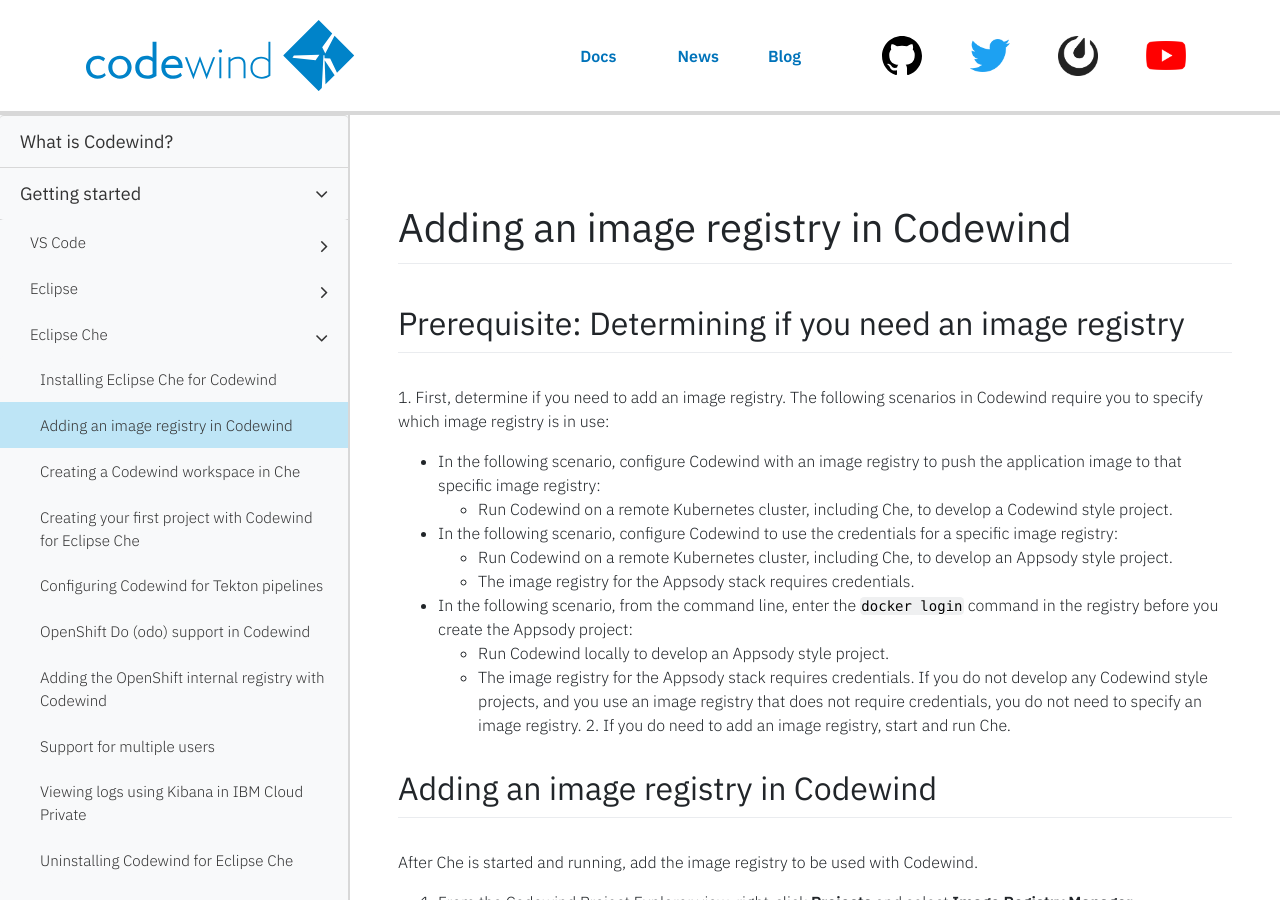
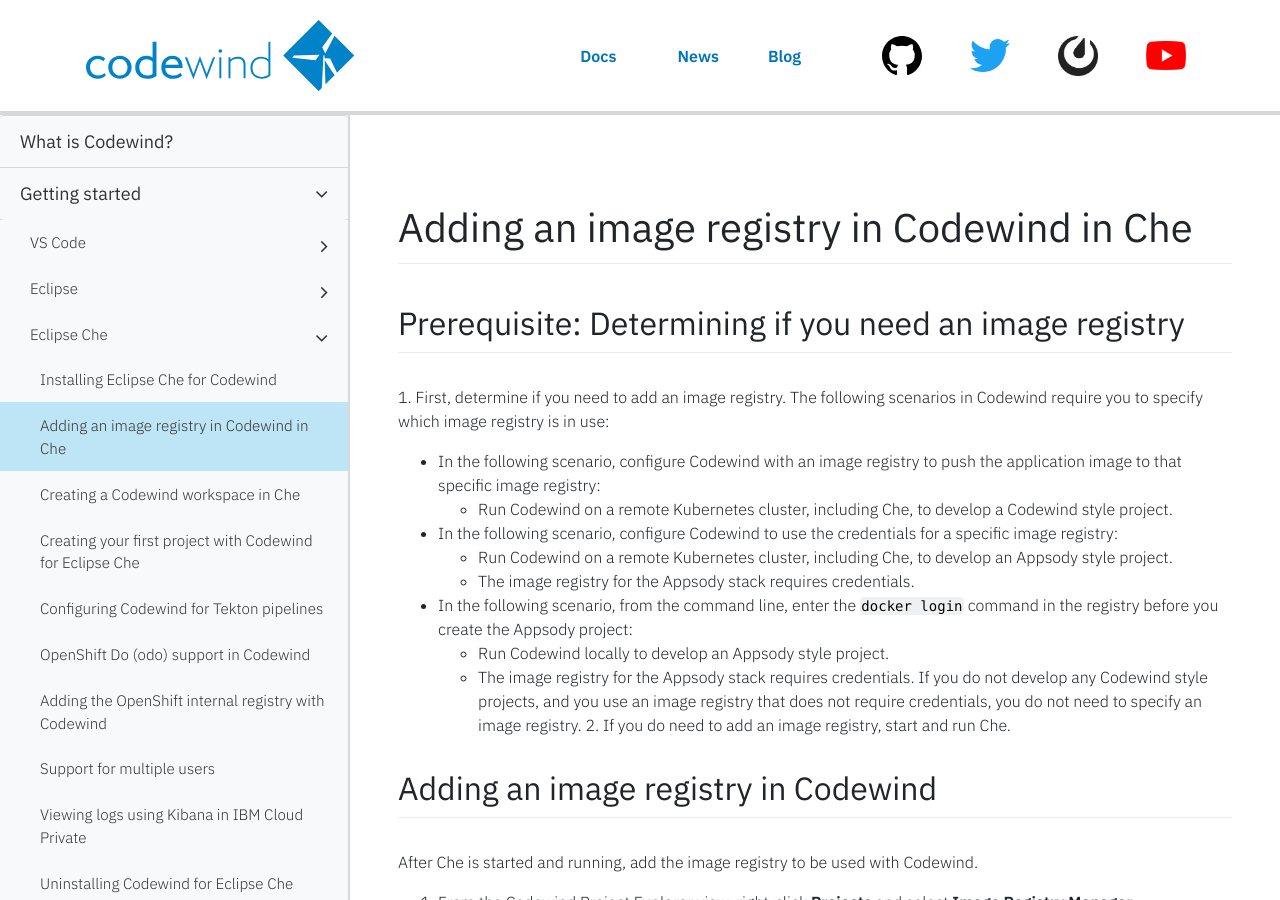
Before and after one commit to eclipse-archived/codewind-docs, a Jekyll site: the page built from docs/_documentations/che-setupregistries.md, in a window 1280 px wide and 900 px high. Built offline with Jekyll 4.4.1, drawn with Linux system fonts in a browser that asks for light colours; nearby versions of some CDN libraries; comment, search, counter and statistics services are not loaded.

Commit message:
Clarifying Che title name
Signed-off-by: Sarah Ishida <sishida@us.ibm.com>

```diff
--- a/docs/_data/docstoc.yml
+++ b/docs/_data/docstoc.yml
@@ -24,7 +24,7 @@
       children:
       - title: 'Installing Eclipse Che for Codewind'
         url: che-installinfo.html
-      - title: 'Adding an image registry in Codewind'
+      - title: 'Adding an image registry in Codewind in Che'
         url: che-setupregistries.html
       - title: 'Creating a Codewind workspace in Che'
         url: che-createcodewindworkspace.html
--- a/docs/_documentations/che-setupregistries.md
+++ b/docs/_documentations/che-setupregistries.md
@@ -8,7 +8,7 @@ permalink: che-setupregistries
 type: document
 ---
 
-# Adding an image registry in Codewind
+# Adding an image registry in Codewind in Che
 
 ## Prerequisite: Determining if you need an image registry
 1\. First, determine if you need to add an image registry. The following scenarios in Codewind require you to specify which image registry is in use:
```
